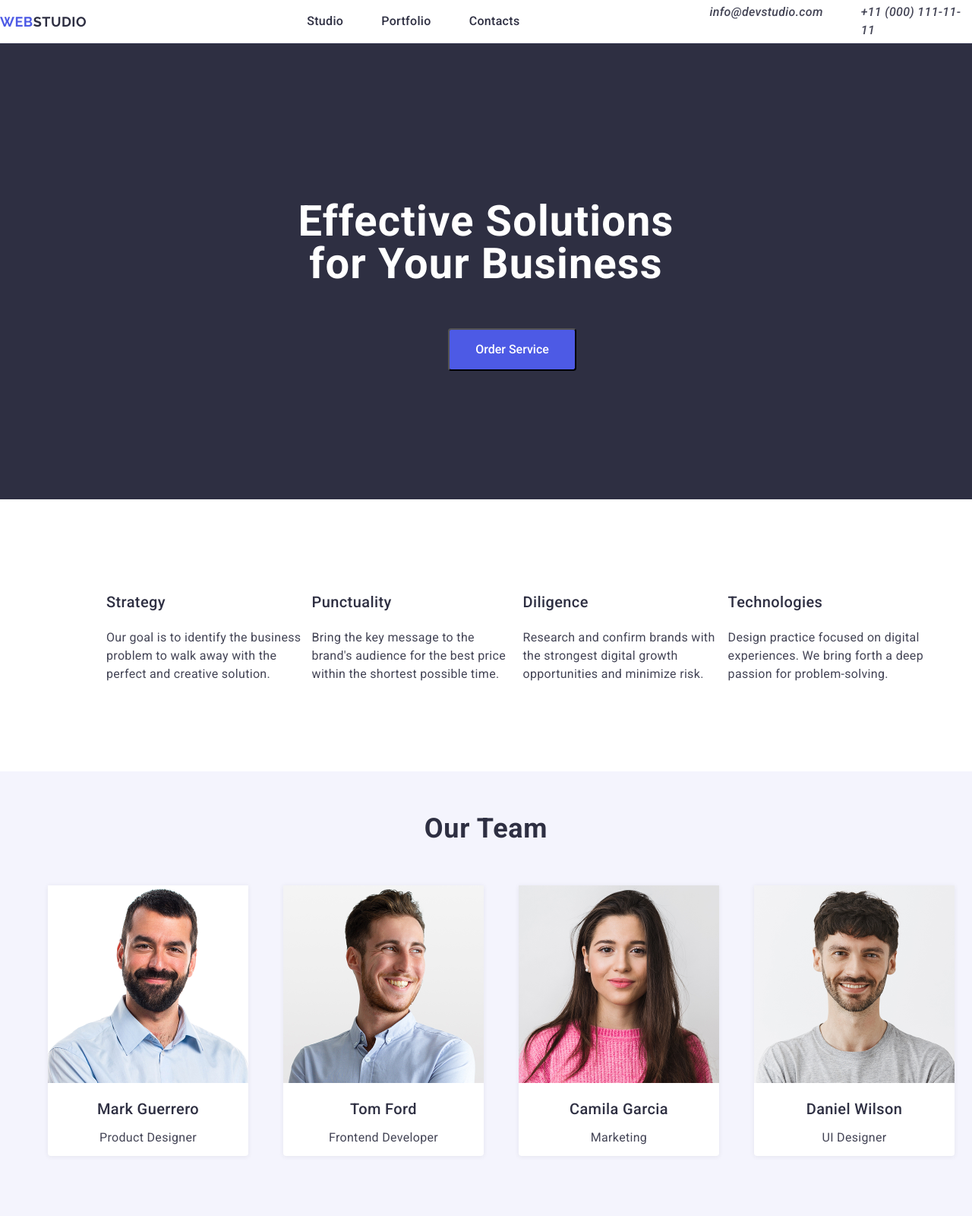
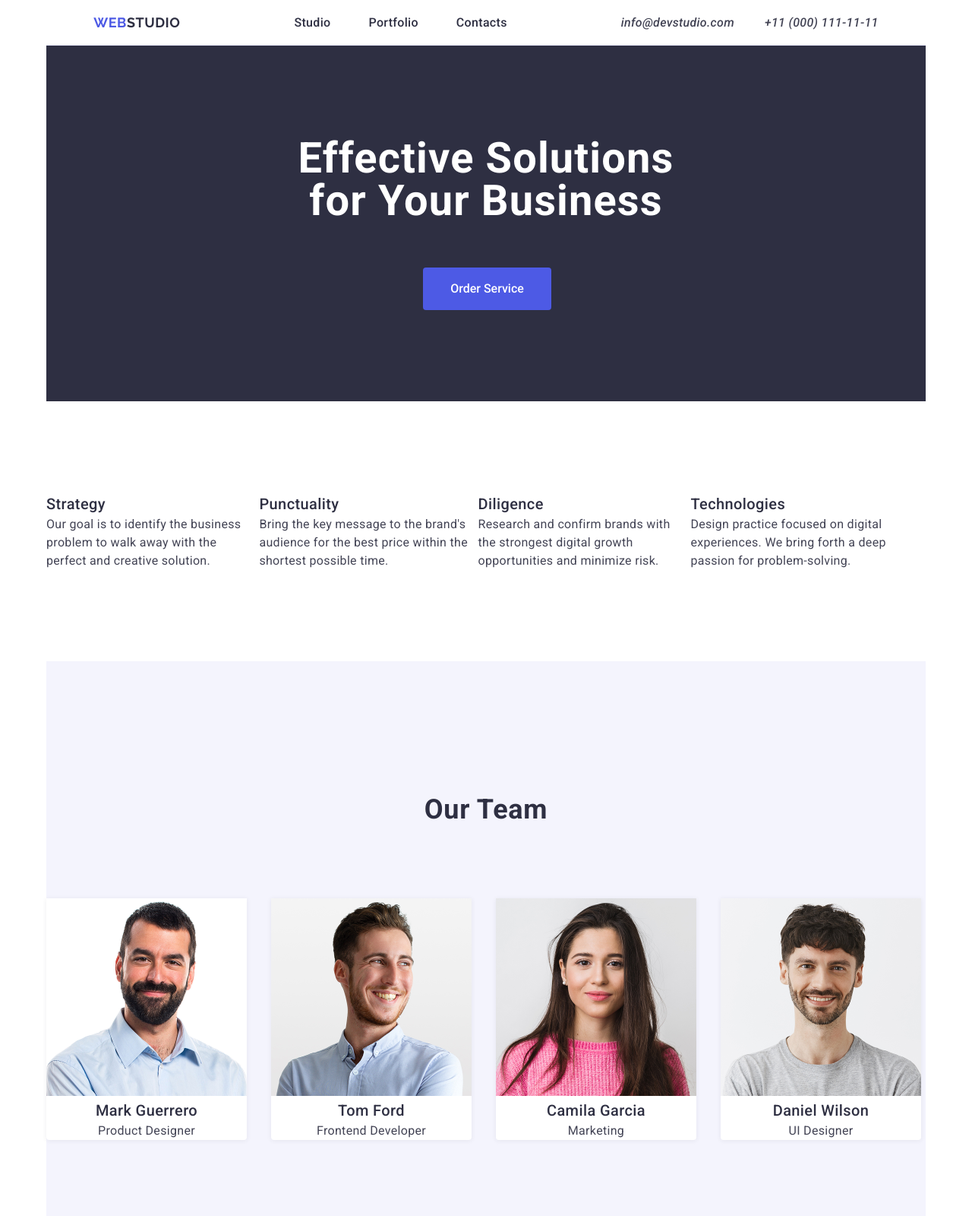
Before and after one commit to mertcannukan/goit-markup-hw-03, a plain HTML site: page index.html in a window 1280 px wide. Shown: the top 1600 px of the page at 76% size. Drawn offline with nearby package versions, Linux system fonts and the light colour scheme.

Commit message:
Revizeler yapildi

```diff
--- a/css/styles.css
+++ b/css/styles.css
@@ -2,14 +2,30 @@ body {
   font-family: "Roboto", sans-serif;
 }
 
+h1,h2,h3,h4,h5,h5,p,ul{
+  margin: 0;
+  padding: 0;
+}
+
+.container{
+  width: 1158px;
+  margin: 0 auto;
+}
+
+.section{
+  padding-top: 120px;
+  padding-bottom: 120px;
+}
 
 .headercss {
   background-color: #ffffff;
   border-bottom: 1px solid #e7e9fc;
   display: flex;
   justify-content: center;
-  gap: 250px;
+  gap: 150px;
   align-items: center;
+  padding-bottom: 16px;
+  padding-top: 16px;
 }
 .logocss {
   display: flex;
@@ -108,7 +124,7 @@ a:hover {
 
 .addresscss {
   display: flex;
-  gap: 50px;
+  gap: 40px;
 }
 
 .addresscssmail {
@@ -149,14 +165,12 @@ a:hover {
 
 .bannercss {
   background-color: #2e2f42;
-  height: 600px;
 }
 
 .h1css {
   width: 496px;
   text-align: center;
   margin: 0 auto;
-  padding-top: 160px;
 }
 
 .header1css {
@@ -167,8 +181,9 @@ a:hover {
 }
 
 .btncss {
-  padding-top: 10px;
-  padding-left: 590px;
+  padding-top: 60px;
+  padding-left: 496px;
+
 }
 
 .buttoncss {
@@ -180,6 +195,7 @@ a:hover {
   font-weight: 500;
   cursor: pointer;
   border-radius: 4px;
+  border-style: none;
 }
 
 .buttoncss:hover {
@@ -191,12 +207,11 @@ a:hover {
   font-weight: 500;
   cursor: pointer;
   border-radius: 4px;
+  border-style: none;
 }
 
 .subjectscss {
   width: 1128px;
-  margin-top: 100px;
-  margin-left: 100px;
   display: flex;
   gap: 10px;
 }
@@ -223,8 +238,6 @@ a:hover {
 
 .ourteamcss {
   background-color: #f4f4fd;
-  margin-top: 100px;
-  height: 732px;
 }
 .ourteamcss li {
   list-style: none;
@@ -244,11 +257,12 @@ a:hover {
   color: #2e2f42;
   text-align: center;
   padding-top: 30px;
+  padding-bottom: 72px;
 }
 
 .ourteamstaff {
   display: flex;
-  justify-content: space-around;
+  gap: 32px;
 }
 
 /**
@@ -280,7 +294,7 @@ a:hover {
 .namecss {
   font-weight: 500;
   font-size: 20px;
-  line-height: 1;
+  line-height: 1.5;
   letter-spacing: 0.02em;
   text-align: center;
   color: #2e2f42;
@@ -289,17 +303,16 @@ a:hover {
 .titlecss {
   font-style: normal;
   font-size: 16px;
-  line-height: 1;
+  line-height: 1.5;
   letter-spacing: 0.02em;
   text-align: center;
   color: #434455;
 }
 
 .portfolio {
-  border: 1px solid #e7e9fc;
+  /*border: 1px solid #e7e9fc;*/
   width: 1128px;
   margin: 0 auto;
-  margin-top: 120px;
 }
 
 .portfolio li {
@@ -311,7 +324,6 @@ a:hover {
   gap: 8px;
   justify-content: center;
   padding-right: 40px;
-  margin-bottom: 30px;
 }
 .portfolioGroup2 {
   display: flex;
@@ -327,6 +339,7 @@ a:hover {
   letter-spacing: 0.02em;
   text-align: center;
   color: #2e2f42;
+  padding-bottom: 72px;
 }
 
 .portfoliofontcss {
@@ -352,12 +365,10 @@ a:hover {
 
 .footerbgcss {
   background-color: #2e2f42;
-  height: 312px;
-  margin-top: 120px;
 }
 
 .footerinfocss {
-  padding: 100px;
+  padding-left: 100px;
 }
 
 .footerinfofontcss p {
--- a/index.html
+++ b/index.html
@@ -18,6 +18,9 @@
     <link rel="stylesheet" href="css/styles.css" />
   </head>
   <body>
+
+
+    <div class="container">
 
 
     <header class="headercss">
@@ -49,7 +52,7 @@
 
     <main>
       <div>
-        <section class="bannercss">
+        <section class="bannercss section">
           <div class="h1css">
             <h1 class="header1css">Effective Solutions for Your Business</h1>
           </div>
@@ -63,7 +66,7 @@
 
 
       <section>
-        <ul class="subjectscss">
+        <ul class="subjectscss section">
           <li class="strategycss">
             <h3 class="contentheaders">Strategy</h3>
             <p class="contentcss">
@@ -99,7 +102,7 @@
       </section>
 
       <section>
-        <div class="ourteamcss">
+        <div class="ourteamcss section">
           <div class="ourteamhdcss">
             <h2 class="ourteamheader">Our Team</h2>
           </div>
@@ -168,7 +171,7 @@
       </section>
 
       <section>
-        <div class="portfolio">
+        <div class="portfolio section">
         <h2 class="ourportfoliocss">Our Portfolio</h2>
 
         <ul>
@@ -270,7 +273,7 @@
 
 
     <footer>
-      <div class="footerbgcss">
+      <div class="footerbgcss section">
         <div class="footerinfocss">
           <div class="footerlogocss">
             <div class="footerweblogocss">WEB</div>
@@ -287,5 +290,8 @@
       </div>
     </footer>
 
+
+    </div>
+
   </body>
 </html>
```
